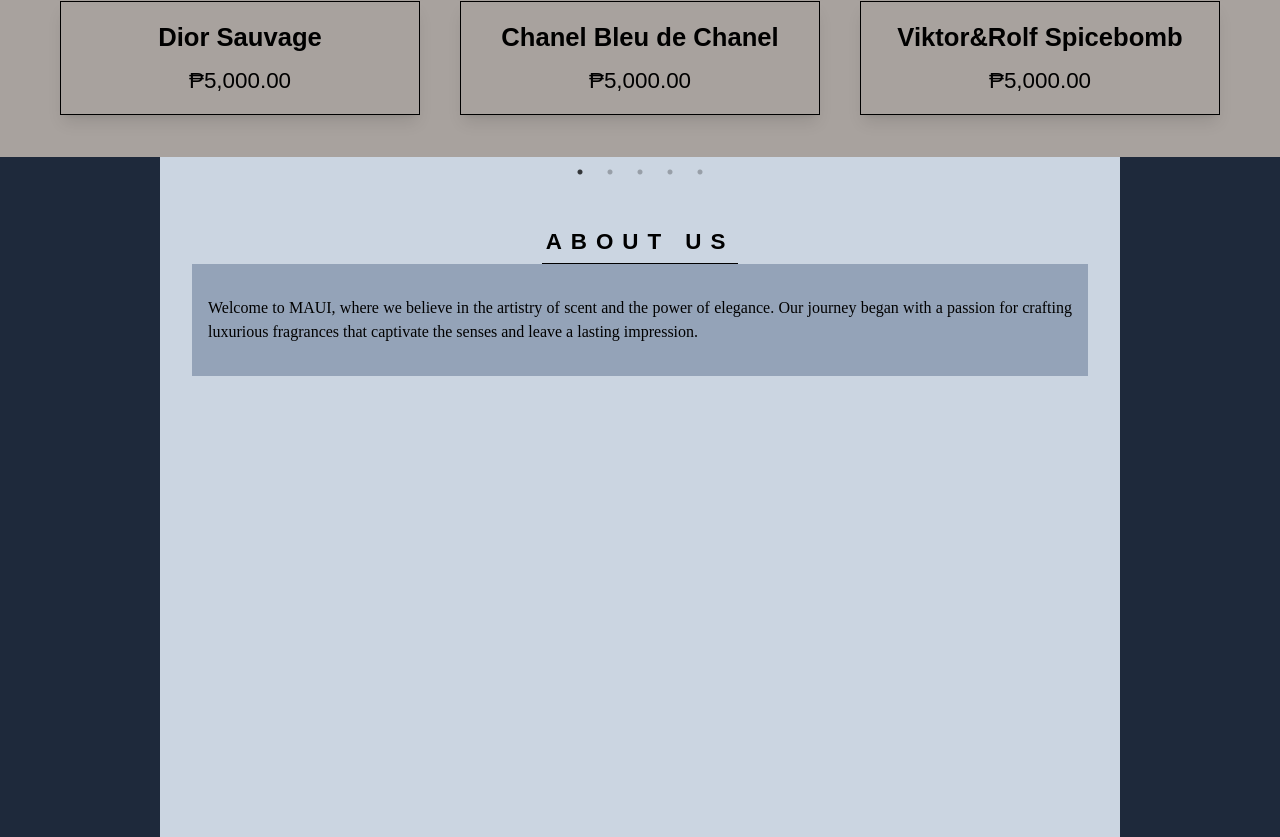
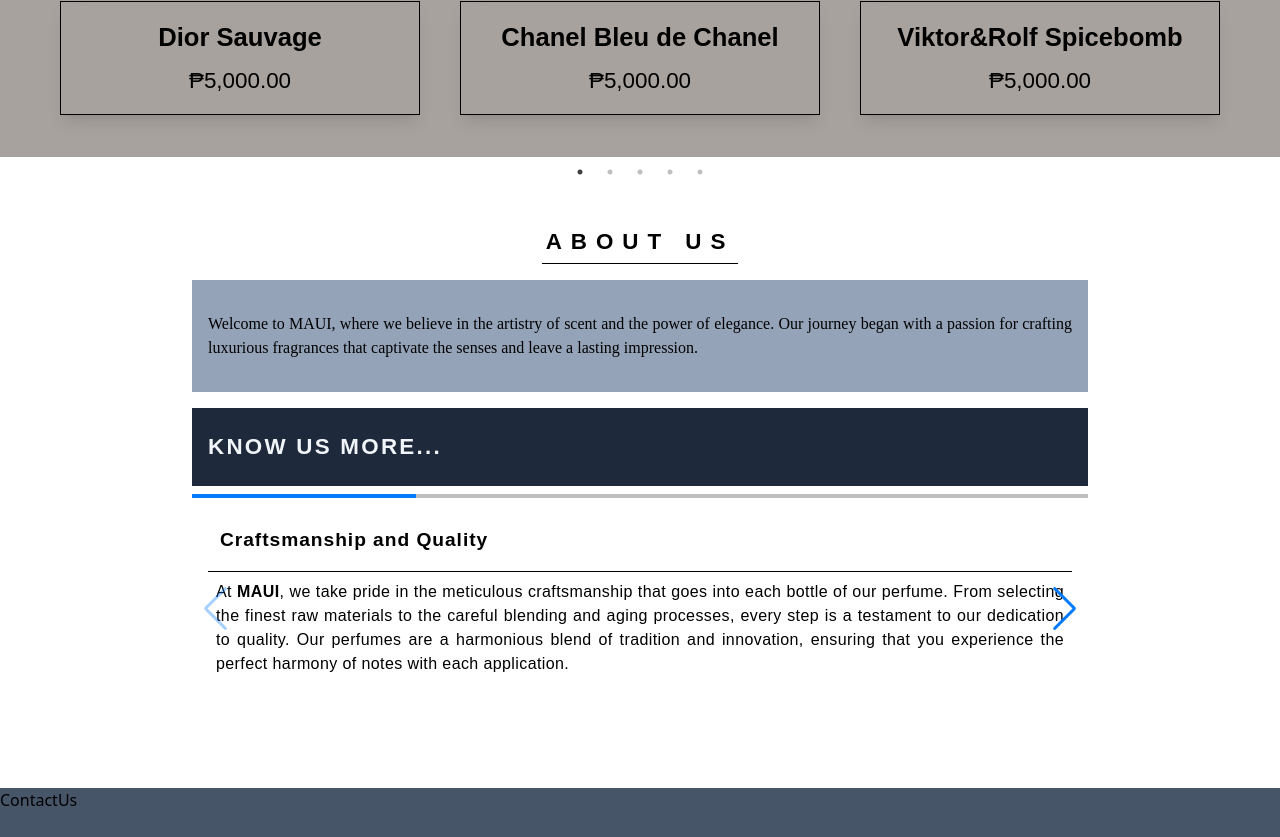
Before and after one commit to Android99999/PerfumeWebsite, a React (Create React App) app: page / in a window 1280 px wide. Shown: the part 1443-2280 px from the top of the page. Built offline with nearby package versions, Linux system fonts and the light colour scheme.

Commit message:
Commiting About

```diff
--- a/package.json
+++ b/package.json
@@ -15,6 +15,7 @@
     "react-scroll": "^1.9.0",
     "react-slick": "^0.29.0",
     "slick-carousel": "^1.8.1",
+    "swiper": "^11.0.5",
     "web-vitals": "^2.1.4"
   },
   "scripts": {
--- a/src/Components/AboutUs.jsx
+++ b/src/Components/AboutUs.jsx
@@ -1,21 +1,98 @@
 import React from 'react'
+
+import { Swiper, SwiperSlide } from 'swiper/react';
+
+// Import Swiper styles
+import 'swiper/css';
+import 'swiper/css/pagination';
+import 'swiper/css/navigation';
+
+
+
+// import required modules
+import { Pagination, Navigation } from 'swiper/modules';
 
 function AboutUs() {
   return (
-    <div id="AboutUs" className='w-screen h-screen bg-slate-800 flex justify-center items-center '>
-      <div className='h-full  bg-slate-300 w-full md:w-3/4 flex flex-col items-center py-[4em] px-[2em]'>
+    <div id="AboutUs" className='w-screen h-fit flex justify-center items-center'>
+
+                <div className='h-full w-full md:w-3/4 flex flex-col items-center py-[4em] px-[2em] gap-4'>
+
                       <h1 className='font-Poppins tracking-[0.4em] font-extrabold text-[1.4em] p-1 border-b-[1px] border-black'>ABOUT US</h1>
-        <div className=' w-full h-fit p-4 font-PlayFair bg-slate-400'>
+
+                      <div className=' w-full h-fit p-4 font-PlayFair bg-slate-400 '>
                             <p className='text-justify py-[1em]'>Welcome to MAUI, where we believe in the artistry of scent and the power of elegance.
                                Our journey began with a passion for crafting luxurious fragrances that captivate the senses
                                 and leave a lasting impression.
                             </p>
                       </div>
-        <div>
 
+                      <div className=' flex-col flex gap-2 w-full'>
+                        <h1 className='bg-slate-800  px-4 py-[1em] text-[1.4em] font-Poppins tracking-widest font-black text-slate-100'>KNOW US MORE...</h1>
+                        <div className='w-full h-full'>
+                          <>
+                                <Swiper
+                                  pagination={{
+                                    type: 'progressbar',
+                                  }}
+                                  navigation={true}
+                                  modules={[Pagination, Navigation]}
+                                  className="mySwiper"
+                                >
+                                  <SwiperSlide>
+                                    <div className='w-full h-full p-4'>
+                                        <h1 className='font-Comme font-black text-[1.2em] py-4 border-b-[1px] border-black tracking-wider px-3'>Craftsmanship and Quality</h1>
+                                        <p className='font-Poppins p-2 tracking-wide text-justify'>At <span className=' font-semibold'>MAUI</span>, we take pride in the meticulous craftsmanship that goes into each bottle of our perfume.
+                                           From selecting the finest raw materials to the careful blending and aging processes, every step is a testament to
+                                            our dedication to quality. Our perfumes are a harmonious blend of tradition and innovation,
+                                            ensuring that you experience the perfect harmony of notes with each application.
+
+                                        </p>
+                                    </div>
+                                  </SwiperSlide>
+
+                                  <SwiperSlide>
+                                  <div className=' w-full h-full p-4 '>
+                                        <h1 className='font-Comme font-black text-[1.2em] py-4 border-b-[1px] border-black tracking-wider px-3'>Our Vision</h1>
+                                        <p className='font-Poppins p-2 tracking-wide text-justify'>Our vision at <span className=' font-semibold'>MAUI</span> is to be more than just a fragrance brand. We aspire to be a source of inspiration,
+                                         self-expression, and confidence for individuals who appreciate the finer things in life. Through our perfumes,
+                                          we aim to create moments of luxury and indulgence that elevate everyday experiences.
+                                        </p>
+                                  </div>
+                                  </SwiperSlide>
+
+                                  <SwiperSlide>
+                                    <div className=' w-full h-full p-4'>
+                                          <h1 className='font-Comme font-black text-[1.2em] py-4 border-b-[1px] border-black tracking-wider px-3'>Commitment to Sustainability</h1>
+                                          <p className='font-Poppins p-2 tracking-wide text-justify'>We believe in responsible perfumery. <span className=' font-semibold'>MAUI</span> is committed to sustainability,
+                                           from sourcing eco-friendly ingredients to minimizing our environmental footprint. Learn more about our efforts to make a positive impact on the world.
+                                          </p>
+                                    </div>
+                                  </SwiperSlide>
+
+                                  <SwiperSlide>
+                                    <div className=' w-full h-full p-4'>
+                                          <h1 className='font-Comme font-black text-[1.2em] py-4 border-b-[1px] border-black tracking-wider px-3'>Join Us on the Olfactory Journey</h1>
+                                          <p className='font-Poppins p-2 tracking-wide text-justify'>
+                                            Discover the world of <span className=' font-semibold'>MAUI</span> and explore our range of perfumes that
+                                            are designed to resonate with your unique style and personality. Whether you're seeking a signature scent or the perfect gift,
+                                            <span className=' font-semibold'> MAUI</span> invites you to indulge in the art of fragrance.
+                                            <br></br>
+                                            <br></br>
+                                            Thank you for being a part of our olfactory journey.
+                                          </p>
                                     </div>
 
+
+
+                                  </SwiperSlide>
+
+                                </Swiper>
+                          </>
                         </div>
+                      </div>
+                </div>
+
     </div>
   )
 }
```
Also changed, not shown: 1 other file (tests, documents, lock files or other folders). Lines whose indentation alone changed are shown as unchanged.
